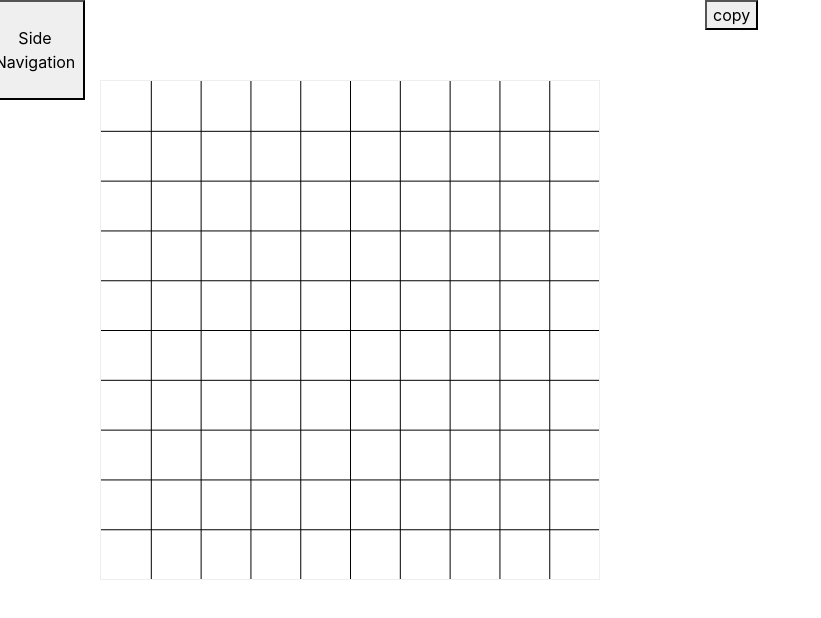
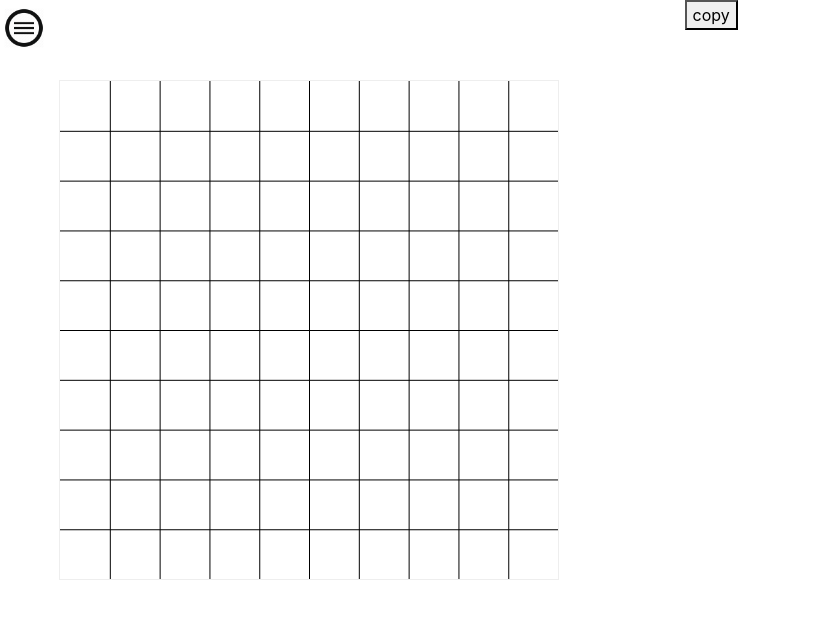
Before and after one commit to shanemmay/dnd_map_maker, a website: page index.html in a window 1280 px wide. Shown: the whole page, without its empty margins (0-821 px from the left). Drawn offline with nearby package versions, Linux system fonts and the light colour scheme.

Commit message:
Not a button anymore

```diff
--- a/index.html
+++ b/index.html
@@ -22,8 +22,8 @@
 <body >
     <div class="row">
         <!-- menu -->
-        <button type="button" id="sideNav" class="Nav">Side Navigation</button>
-        <nav id="Navigation" style="display: none;"> <br><br><br><br><br>
+        <img id="sideNav" src="menu_hamburger.png" width="40" height="40" style="margin-top: 1vh; margin-left: 1.5vw;" >
+        <nav id="Navigation" style="display: none;">
             <label>add img</label><input id="img_upload"  type="file" value="add img"  /> <br>
             <button id="del">del</button> <br>
             <a id="save_map">save map</a> <br>
@@ -132,11 +132,6 @@
             });
         };
 
-        //Size of the Side Navigation button
-        var myButton = document.getElementById('sideNav');
-        myButton.style.height = '100px';
-        myButton.style.width= '100px';
-
         //Toggle the side navigation button when clicked
         $("#sideNav").click(function(){
             $("#Navigation").toggle();
```
Also changed, not shown: menu_hamburger.png (added).
